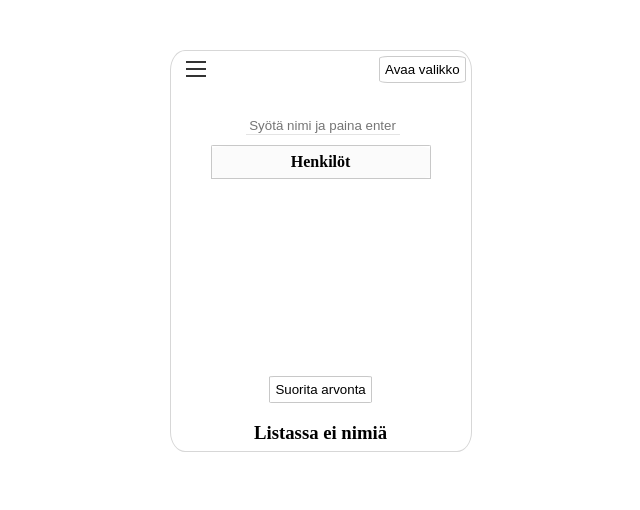
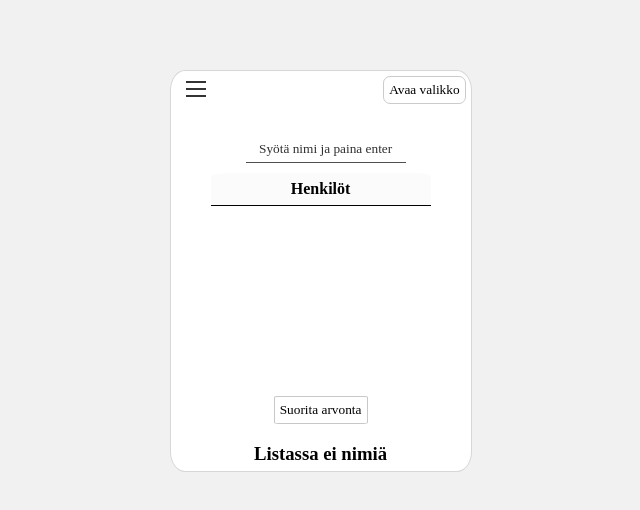
Before and after one commit to Ilminho/FairDrew, a React (Create React App) app in the folder frontend_v2/: page / in a window 1280 px wide. Shown: the top 510 px of the page, without its empty margins (344-984 px from the left). Built offline with nearby package versions, Linux system fonts and the light colour scheme.

Commit message:
CreateDraw-aloitettu

```diff
--- a/frontend_v2/src/App.css
+++ b/frontend_v2/src/App.css
@@ -1,5 +1,5 @@
 :root{
-    background-color: white;
+    background-color: rgb(241, 241, 241);
     height: 1000px;
 }
 
@@ -8,7 +8,9 @@ button {
     border-radius: 5%;
     background-color: rgb(255, 255, 255);
     padding: 5px;
+    font-family: 'Times New Roman', Times, serif;
 }
+
 
 
 
@@ -45,6 +47,7 @@ button:active{
     width: 50%;
     height: 25%;
     text-align: center;
+
 }
 
 .Menu{
@@ -79,21 +82,22 @@ button:active{
 }
 
 .DrawCard{
-    position: relative;
+    position: absolute;
     margin-top: 50px;
     width: 300px;
     height: 400px;
+    background-color: white;
 
     border: 1px solid rgb(215, 215, 215);
     border-radius: 5%;
 }
 
 .CreateDraw {
-    width: 300px;
-    height: 300px;
-    border: 1px solid black;
-    background-color: aqua;
-    opacity: 50%;
+    color: black;
+    width: 100%;
+    height: 90%;
+    border: 1px solid rgb(255, 255, 255);
+    background-color: rgb(255, 255, 255);
     position: absolute;
     z-index: 1;
 
@@ -101,13 +105,17 @@ button:active{
 
 input {
     border: 0;
-    border-bottom: 1px solid rgb(228, 228, 228);
+    border-bottom: 1px solid rgb(79, 79, 79);
+    font-family:'Times New Roman', Times, serif;
+    padding: 5px;
 }
 
+::placeholder{
+    color: rgb(47, 47, 47);
+}
 
 th {
     background: rgb(251, 251, 251);
-
 }
 
 
@@ -120,8 +128,8 @@ th {
 
 .QuickTable{
     overflow-y:auto;
-    min-height:200px;
-    max-height: 200px;
+    min-height:160px;
+    max-height: 160px;
     margin:40px;
     border-radius: 1%;
     background-color: white;
@@ -134,7 +142,7 @@ th {
     width: 100%;
     height: 30px;
     z-index: 2;
-    border: 1px solid rgb(200, 200, 200);
+    border-bottom: 1px solid black;
     border-radius: 10%;
 
 }
@@ -147,7 +155,7 @@ th {
 }
 
 .QuickTable  tbody th{
-    border: 1px solid rgb(200, 200, 200);
+    border-bottom: 1px solid rgb(98, 98, 98);
     border-radius: 10%;
     text-align: left;
     position: relative;
@@ -163,9 +171,9 @@ th {
 }
 
 .SearchDraw{
-    background-color: beige;
+    background-color: rgb(255, 255, 255);
     width: 100%;
-    height: 100%;
+    height: 80%;
 }
 
 .QuickDraw{
@@ -200,8 +208,9 @@ th {
     background-color: white;
     box-shadow: 0;
     border: 1px rgb(203, 203, 203) solid;
-    border-radius: 10%;
+    border-radius: 7px;
     z-index: 2;
+    font-family: 'Times New Roman', Times, serif;
 }
 
 .Hamb {
--- a/frontend_v2/src/components/CreateDraw.js
+++ b/frontend_v2/src/components/CreateDraw.js
@@ -1,10 +1,54 @@
 import "../App.css"
+import CustomInput from "./customInput"
+import { useState } from "react"
 
 
 const CreateDraw = ()=>{
+
+    const [password, setPassword] = useState("")
+    const [modify, setModify] = useState(false)
+    const [name, setName] = useState("")
+    const [persons, setPersons] = useState([])
+
+    const changePassword = (e)=>{
+        setPassword(e.target.value)
+    }
+
+
+    const changeName = (e)=>{
+        setName(e.target.value)
+    }
+
+    const changePersons = (person)=>{
+        setPersons(persons.concat(person))
+    }
+
+    const changeModify = ()=>{
+        setModify(!modify)
+    }
+
+
+
+    const createArvonta = ()=>{
+        const formToAdd = {name:name, password:password, persons:persons, allowModify:modify}
+        console.log(formToAdd);
+    }
+
+
     return(
         <div className="CreateDraw">
-            Create a draw
+            <div>
+                <input placeholder="Arvonnan nimi" onChange={(e)=>changeName(e)}></input>
+                <input placeholder="Salasana" onChange={(e)=>changePassword(e)}></input>
+                <CustomInput placeholder="Lisää henkilö" doEnter={(name)=>changePersons(name)}/>
+                <button onClick={changeModify}>Salli muokkaus: {modify?"Kyllä":"Ei"}</button>
+            </div>
+            <div className="FormTiedot">
+                <p>Henkilöt: {persons}</p>
+            </div>
+            <div>
+                <button onClick={createArvonta}>Luo arvonta</button>
+            </div>
         </div>
     )
 }
--- a/frontend_v2/src/components/Draws.js
+++ b/frontend_v2/src/components/Draws.js
@@ -19,6 +19,10 @@ const Draws = (props)=>{
         setMenu(!menu)
     }
 
+    const menuFalse = (e)=>{
+        e.target.className==="MenuButton"||e.target.tagName==="H4"?console.log():setMenu(false)
+    }
+
 
     const whichDraw = (number)=>{
 
@@ -26,7 +30,7 @@ const Draws = (props)=>{
     }
 
     return(
-        <div className="DrawCard">
+        <div className="DrawCard" onClick={(e)=>menuFalse(e)}>
             <HamburgerButton/>
             <button className="MenuButton" onClick={changeMenu}>{menu?"Sulje valikko":"Avaa valikko"}</button>
             {menu?<Menu className="Headers"/>:<></>}
--- a/frontend_v2/src/components/QuickDraw.js
+++ b/frontend_v2/src/components/QuickDraw.js
@@ -23,6 +23,7 @@ const QuickDraw = ()=>{
         names.length===1?setArvottu(-2):console.log("");
         setNames(names.filter(name=>name.key!==key))
     }
+
 
     return(
         <div className="QuickDraw">
```
